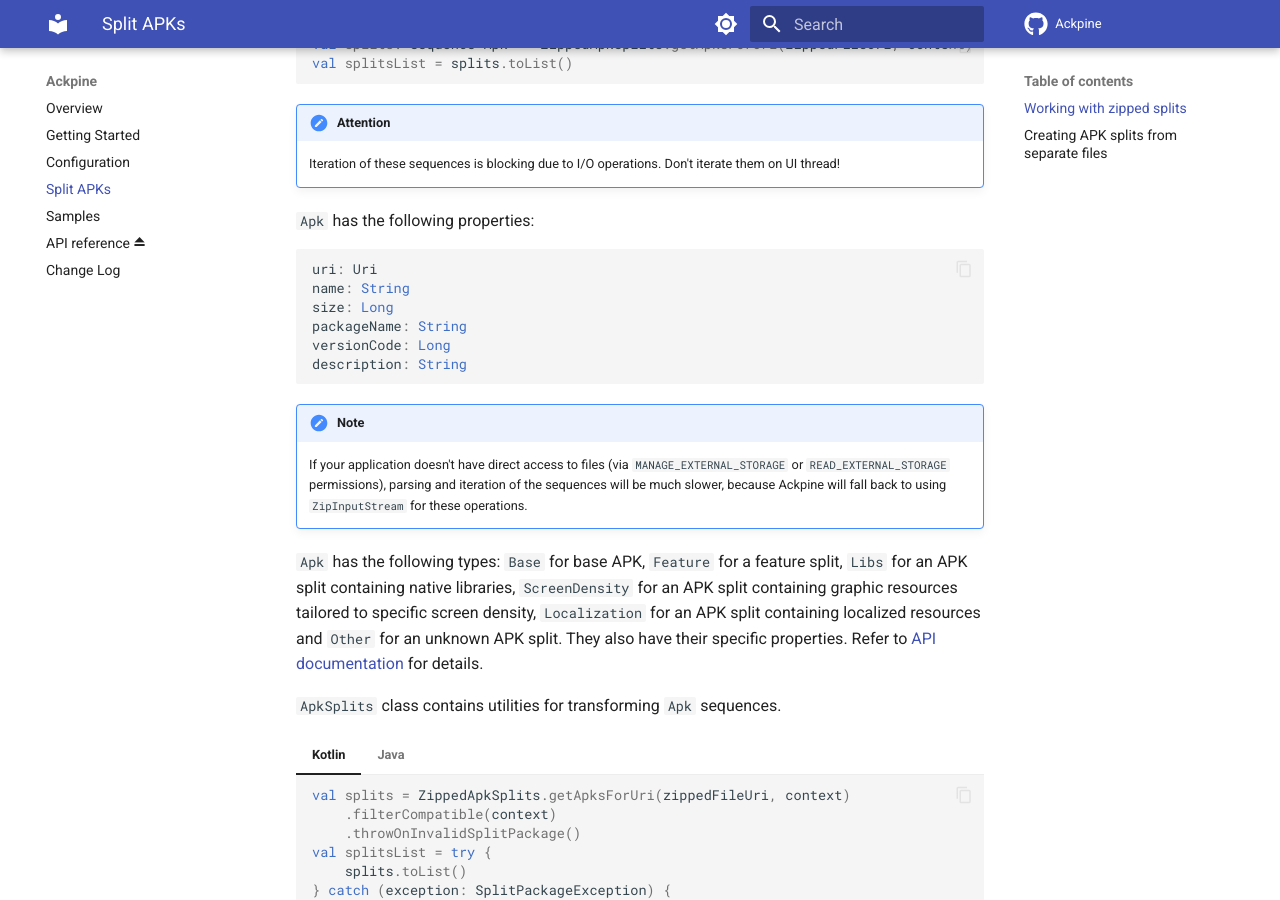
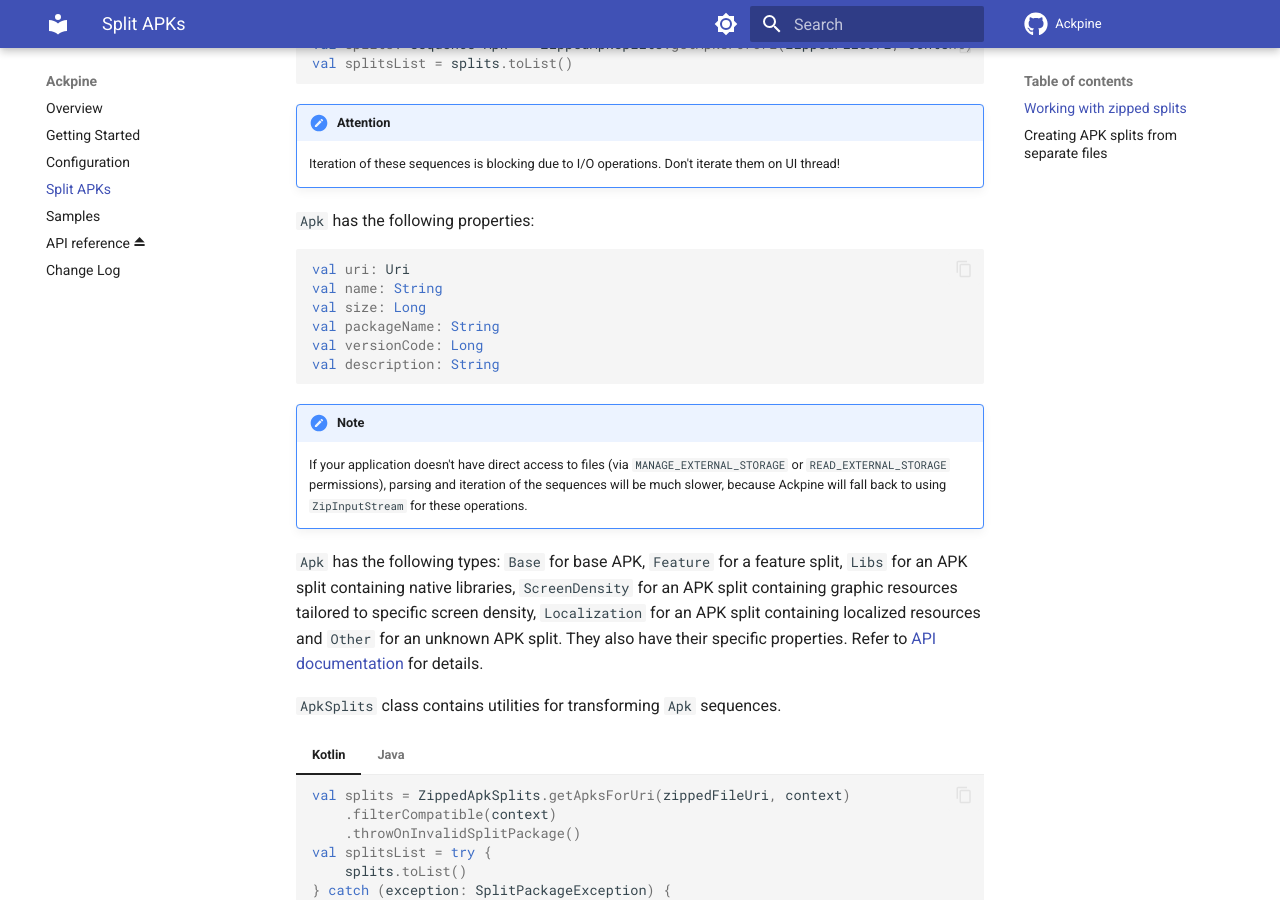
Before and after one commit to solrudev/Ackpine, an MkDocs documentation site: the page built from docs/split_apks.md, in a window 1280 px wide and 900 px high, scrolled down 379 px. Built offline with MkDocs 1.6.1 and Material for MkDocs 9.7.7, drawn with Linux system fonts in a browser that asks for light colours; comment, search, counter and statistics services are not loaded.

Commit message:
some docs improvements

````diff
--- a/docs/split_apks.md
+++ b/docs/split_apks.md
@@ -32,12 +32,12 @@ Working with zipped splits
 `Apk` has the following properties:
 
 ```kotlin
-uri: Uri
-name: String
-size: Long
-packageName: String
-versionCode: Long
-description: String
+val uri: Uri
+val name: String
+val size: Long
+val packageName: String
+val versionCode: Long
+val description: String
 ```
 
 !!! Note
````
Also changed, not shown: docs/getting_started.md (+5 -1 lines).
